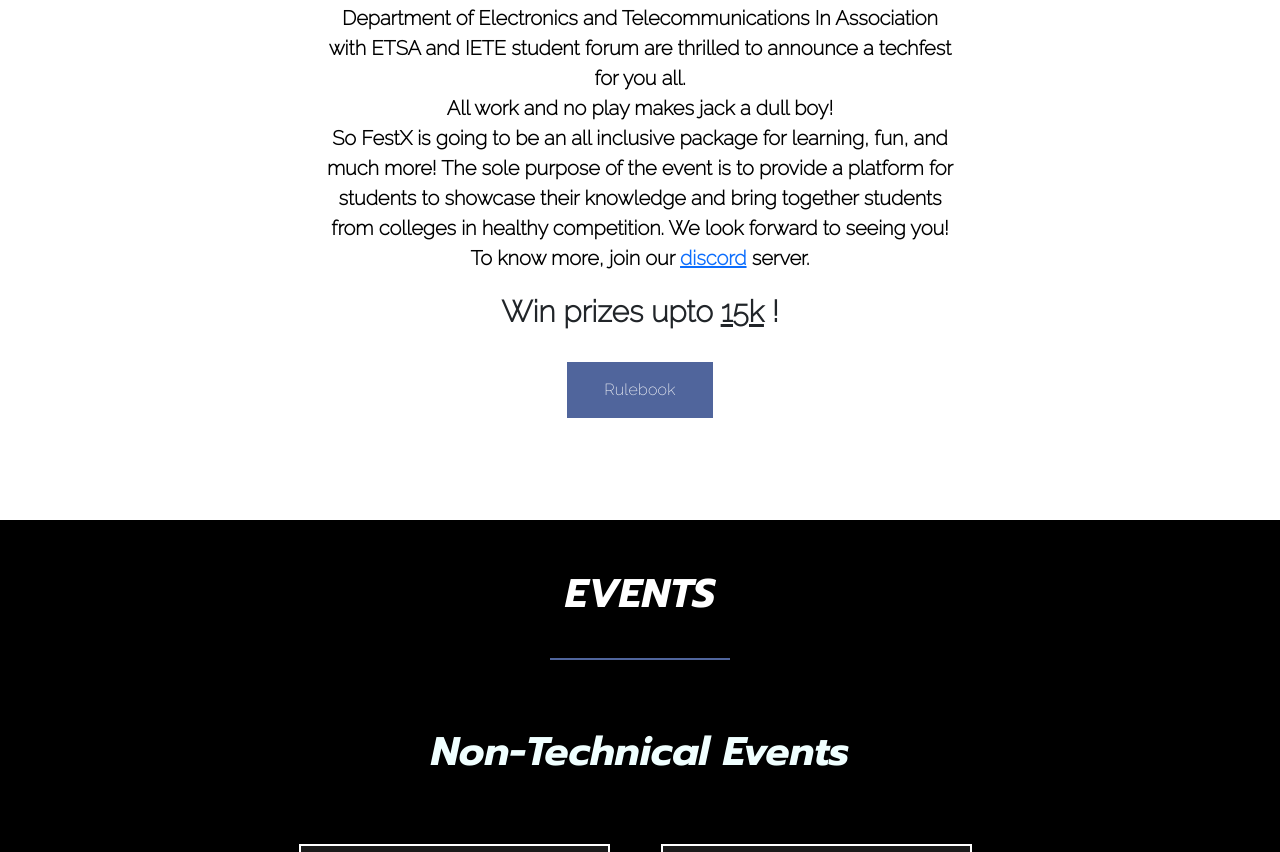
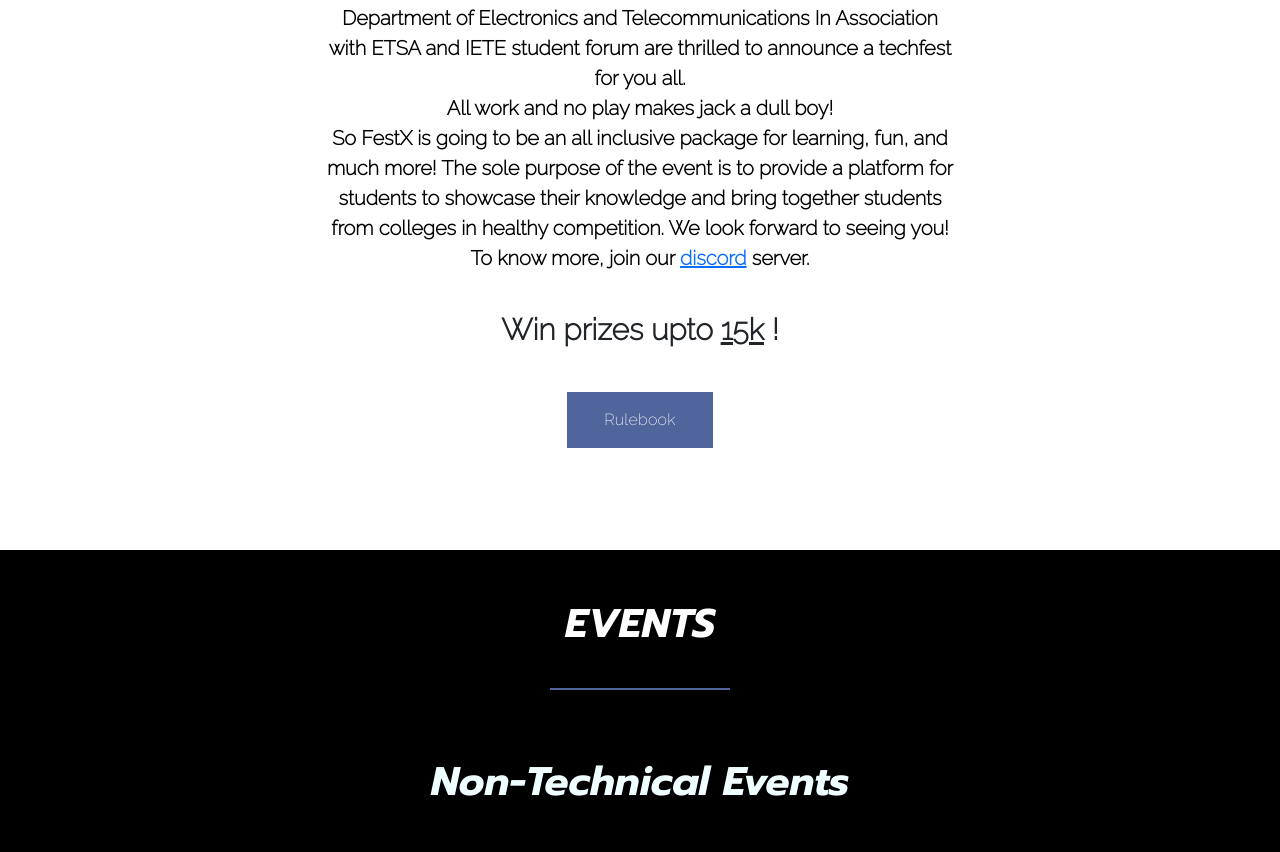
Before and after one commit to kdarshan425/festx, a plain HTML site: page index.html in a window 1280 px wide. Shown: the part 891-1743 px from the top of the page. Drawn offline with nearby package versions, Linux system fonts and the light colour scheme; a web font is replaced by a local one.

Commit message:
Update index.html

```diff
--- a/index.html
+++ b/index.html
@@ -271,7 +271,7 @@
                             To know more, join our <a target="_blank" href="https://discord.gg/5FxmhnXF">discord</a> server. <br>
 
                         </p>
-                        <p style="font-size: 30px;font-family: 'Raleway', sans-serif;font-weight: bolder;">Win prizes upto <b><u>15k</u></b> !</p>
+                        <p class="object" style="font-size: 30px;font-family: 'Raleway', sans-serif;font-weight: bolder;">Win prizes upto <b><u>15k</u></b> !</p>
                     </div>
                     <div style="padding-top:10px;padding-bottom: 30px;">
                         <center>
```
